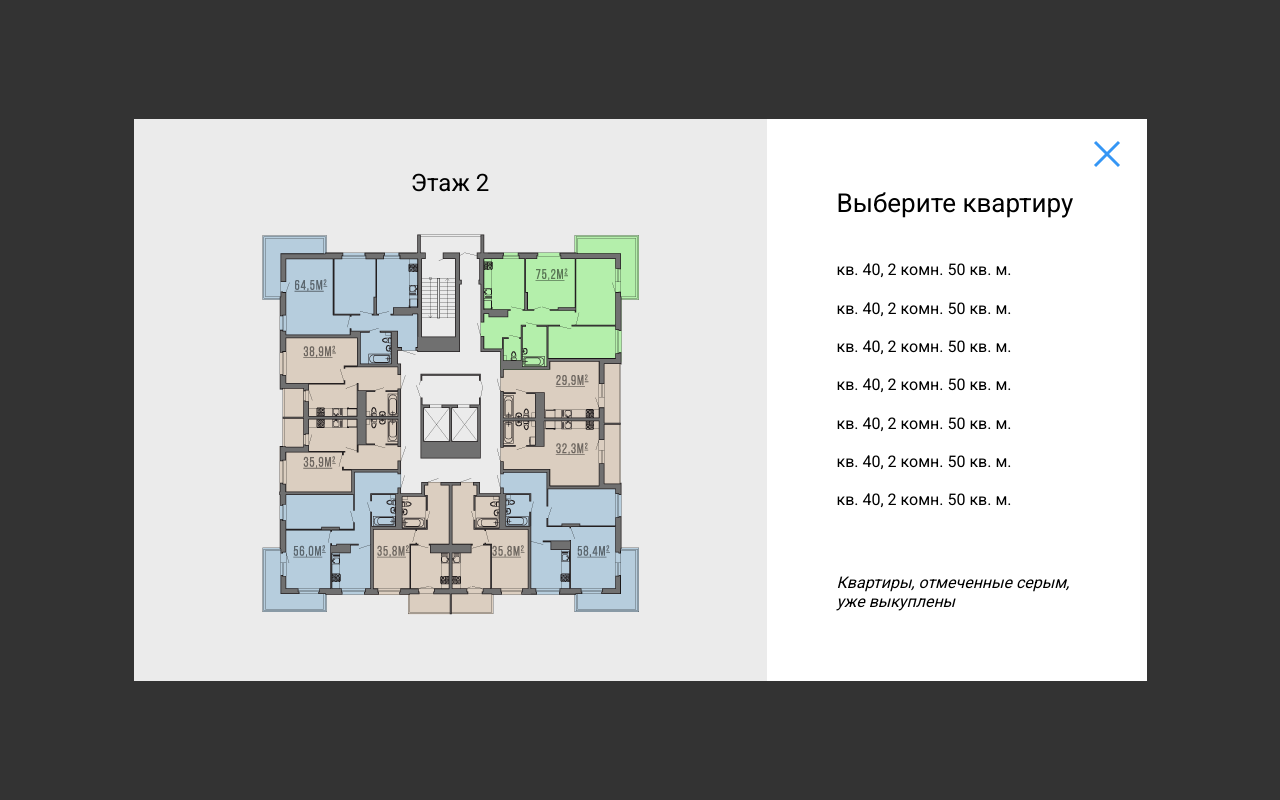
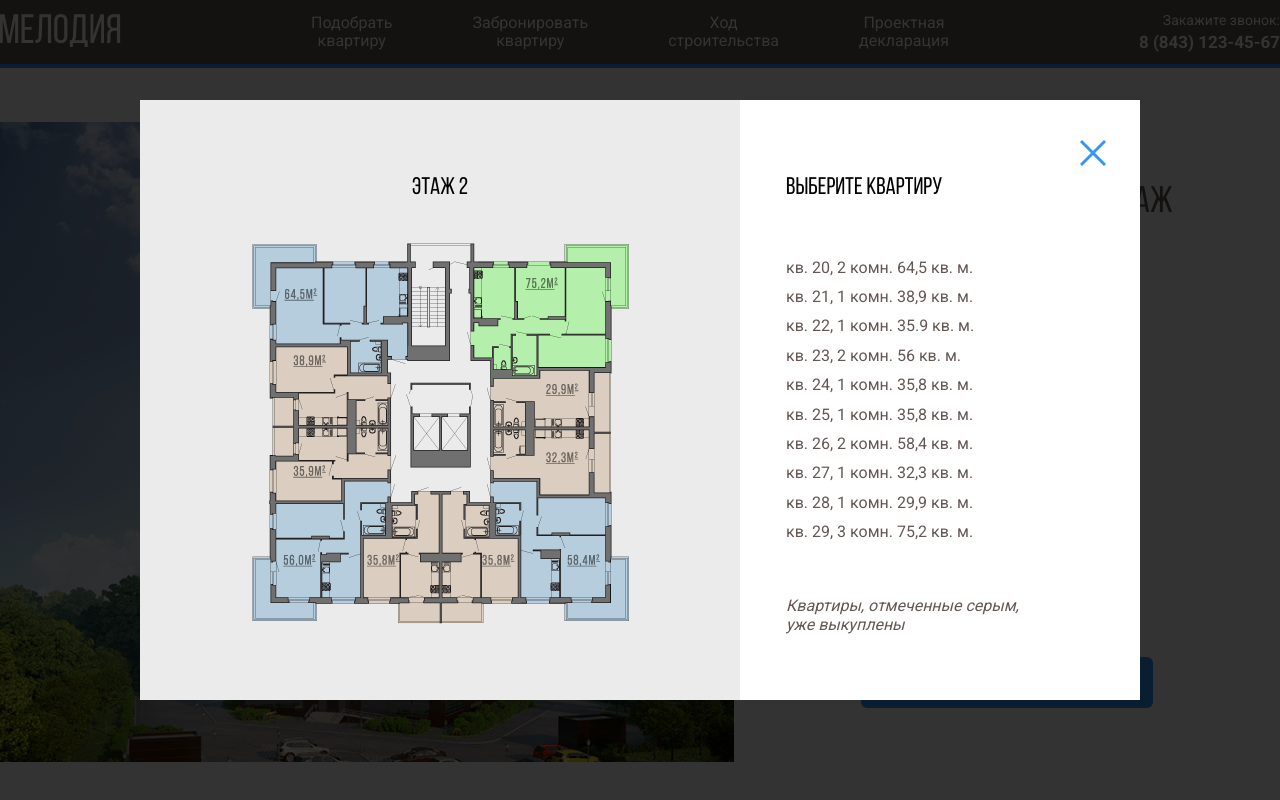
Before and after one commit to sergey-ilkov/melody, a plain HTML site: page index.html in a window 1280 px wide. Both pictures are taken after a click on the button "Смотреть квартиры на этаже". Shown: the top 800 px of the page. Drawn offline with nearby package versions, Linux system fonts and the light colour scheme.

Commit message:
Add files via upload

```diff
--- a/css/style.css
+++ b/css/style.css
@@ -187,68 +187,98 @@ path.current-floor {
 .footer__menu-list li a {
     color: #635854;
 }
-
+/* MODAL */
 .modal {
-    opacity: 0;
-    z-index: -10;
-
-    position: absolute;
+    position: fixed;
+    left: 0;
+    top: 0;
     width: 100%;
     height: 100%;
-    background-color: #333333;
+    background-color: rgba(0, 0, 0, 0.8);
     display: flex;
+    justify-content: center;
     align-items: center;
-    transition: all 0.3s;
+    opacity: 0;
+    transform: scale(0);
+    transition: opacity 0.2s;
 }
-.modal.modal-active {
+.is-open {
     opacity: 1;
-    z-index: 10;
+    transform: scale(1);
 }
-.modal__items {
+.modal-dialog {
+    max-width: 1000px;
+    min-height: 565px;
+    background: #fff;
+    flex-grow: 1;
     display: flex;
-    margin: auto;
+    position: relative;
+    opacity: 0;
+    transform: translateY(-10%);
+    transition: transform 0.2s opacity 0.2s;
+    transition-delay: 0.2s;
 }
-.modal__floor {
+.is-open > .modal-dialog {
+    opacity: 1;
+    transform: translateY(0);
+}
+.modal-image {
     background-color: #ebebeb;
-    padding: 50px 100px;
+    width: 60%;
+    text-align: center;
+    padding: 50px;
 }
-
-.modal__floor-title {
-    text-align: center;
+.flats path {
+    opacity: 0;
+    cursor: pointer;
+}
+.flats path:hover {
+    opacity: 1;
+}
+.flats path.current-flat {
+    opacity: 1;
+}
+.modal-title {
+    font-family: 'Bebas Neue', sans-serif;
+    font-weight: normal;
     font-size: 24px;
     line-height: 29px;
-    margin-bottom: 21px;
+    margin-bottom: 25px;
 }
-
-.modal__apartment {
-    padding: 70px;
-    background-color: #fff;
-    position: relative;
-    height: 100%;
-    display: flex;
-    flex-direction: column;
-    justify-content: space-between;
+.modal-info {
+    padding: 50px 46px;
+    width: 40%;
 }
-.modal__apartment-close {
+.flat-list {
+    margin-top: 55px;
+}
+.flat-item {
+    margin-bottom: 10px;
+}
+.flat-link {
+    font-size: 16px;
+    line-height: 19px;
+    color: #635854;
+}
+.flat-link:hover {
+    color: #3596f5;
+    text-decoration: underline;
+}
+.flat-link-hover {
+    color: #3596f5;
+    text-decoration: underline;
+}
+.modal-alert {
+    margin-top: 55px;
+    font-style: italic;
+    font-weight: normal;
+    font-size: 16px;
+    line-height: 19px;
+    color: #635854;
+}
+.modal-close-button {
     position: absolute;
-    top: 20px;
-    right: 20px;
+    right: 27px;
+    top: 38px;
     background-color: #fff;
 }
-.modal__apartment-title {
-    /* padding: 50px 127px 50px 46px; */
-    font-size: 26px;
-    line-height: 29px;
-}
-
-.modal__apartment-list li {
-    margin-bottom: 20px;
-    cursor: pointer;
-}
-.modal__apartment-text {
-    font-size: 16px;
-    line-height: 19px;
-    font-style: italic;
-    /* margin-left: 47px; */
-    max-width: 240px;
-}
--- a/index.html
+++ b/index.html
@@ -14,40 +14,6 @@
 </head>
 
 <body>
-    <section class="modal">
-        <div class="modal__items">
-            <div class="modal__item">
-                <div class="modal__floor">
-                    <div class="modal__floor-title">
-                        Этаж 7
-                    </div>
-                    <img src="img/floor.png" alt="" class="modal__floor-img">
-                </div>
-            </div>
-            <div class="modal__item">
-                <div class="modal__apartment">
-                    <button class="modal__apartment-close">
-                        <img class="modal__apartment-img" src="img/close.svg" alt="">
-                    </button>
-                    <div class="modal__apartment-title">Выберите квартиру</div>
-                    <ul class="modal__apartment-list">
-                        <li>кв. 40, 2 комн. 50 кв. м.</li>
-                        <li>кв. 40, 2 комн. 50 кв. м.</li>
-                        <li>кв. 40, 2 комн. 50 кв. м.</li>
-                        <li>кв. 40, 2 комн. 50 кв. м.</li>
-                        <li>кв. 40, 2 комн. 50 кв. м.</li>
-                        <li>кв. 40, 2 комн. 50 кв. м.</li>
-                        <li>кв. 40, 2 комн. 50 кв. м.</li>
-
-                    </ul>
-                    <div class="modal__apartment-text">Квартиры, отмеченные серым, уже выкуплены</div>
-                </div>
-            </div>
-        </div>
-
-
-    </section>
-    <!-- /.modal -->
 
     <header class="header">
         <div class="navbar">
@@ -145,6 +111,111 @@
     </main>
 
 
+
+
+
+    <section class="modal">
+        <div class="modal-dialog">
+            <button class="modal-close-button">
+                <svg width="28" height="28" viewBox="0 0 28 28" fill="none" xmlns="http://www.w3.org/2000/svg">
+                    <path d="M2 2L26 26" stroke="#3596F5" stroke-width="3" />
+                    <path d="M26 2L2 26" stroke="#3596F5" stroke-width="3" />
+                </svg>
+
+
+            </button>
+            <div class="modal-image">
+                <h3 class="modal-title">
+                    Этаж <span class="modal-counter">02</span>
+                </h3>
+
+                <svg class="flats" width="433" height="408" viewBox="0 0 433 408" fill="none"
+                    xmlns="http://www.w3.org/2000/svg" xmlns:xlink="http://www.w3.org/1999/xlink">
+                    <image id="image0" width="433" height="408" xlink:href="img/floor.png" />
+                    <path data-flat="40" d="M388 81V141H314V148H267.5V131H247V32.5H338.5V16H405V81H388Z" fill="#3595F6"
+                        fill-opacity="0.75" />
+                    <path data-flat="41" d="M314 148.5H268V200H367.5V205H387.5V141H314V148.5Z" fill="#3595F6"
+                        fill-opacity="0.75" />
+                    <path data-flat="42" d="M314.192 252.662H268V200H367.916V204.602H388V268H314.192V252.662Z"
+                        fill="#3595F6" fill-opacity="0.75" />
+                    <path data-flat="43" d="M314 253H268.5V309H295.5V376H340V393H405V328.5H388V268.5H314V253Z"
+                        fill="#3595F6" fill-opacity="0.75" />
+                    <path data-flat="44" d="M218 394.5V264H247.5V273.5H267.5V310.5H294.5V375H259.5V394.5H218Z"
+                        fill="#3595F6" fill-opacity="0.75" />
+                    <path data-flat="45" d="M217 394.5V264H187.5V273.5H167.5V310.5H140.5V375H175.5V394.5H217Z"
+                        fill="#3595F6" fill-opacity="0.75" />
+                    <path data-flat="46" d="M121 252H166.5V309H139.5V376H95V393H30V328.5H47V273.5H121V252Z"
+                        fill="#3595F6" fill-opacity="0.75" />
+                    <path data-flat="47" d="M119.5 273.5H46V198H167V250.822H119.5V273.5Z" fill="#3595F6"
+                        fill-opacity="0.75" />
+                    <path data-flat="48" d="M124.729 116H46V198H167V145.178H124.729V116Z" fill="#3595F6"
+                        fill-opacity="0.75" />
+                    <path data-flat="49" d="M46.5 81V115.5H125V144.5H164V131H184.5V32.5H93V16H28V81H46.5Z"
+                        fill="#3595F6" fill-opacity="0.75" />
+                </svg>
+
+
+
+            </div>
+            <div class=" modal-info">
+                <h3 class="modal-title">
+                    Выберите квартиру
+                </h3>
+                <ul class="flat-list">
+                    <li class="flat-item"><a href="#" class="flat-link" data-flat-link="40">кв. <span>40</span>, 2 комн.
+                            64,5
+                            кв.
+                            м.</a></li>
+                    <li class="flat-item"><a href="#" class="flat-link" data-flat-link="41">кв. <span>41</span>, 1 комн.
+                            38,9
+                            кв.
+                            м.</a></li>
+                    <li class="flat-item"><a href="#" class="flat-link" data-flat-link="42">кв. <span>42</span>, 1 комн.
+                            35.9
+                            кв.
+                            м.</a></li>
+                    <li class="flat-item"><a href="#" class="flat-link" data-flat-link="43">кв. <span>43</span>, 2 комн.
+                            56
+                            кв. м.</a>
+                    </li>
+                    <li class="flat-item"><a href="#" class="flat-link" data-flat-link="44">кв. <span>44</span>, 1 комн.
+                            35,8
+                            кв.
+                            м.</a></li>
+                    <li class="flat-item"><a href="#" class="flat-link" data-flat-link="45">кв. <span>45</span>, 1 комн.
+                            35,8
+                            кв.
+                            м.</a></li>
+                    <li class="flat-item"><a href="#" class="flat-link" data-flat-link="46">кв. <span>46</span>, 2 комн.
+                            58,4
+                            кв.
+                            м.</a></li>
+                    <li class="flat-item"><a href="#" class="flat-link" data-flat-link="47">кв. <span>47</span>, 1 комн.
+                            32,3
+                            кв.
+                            м.</a></li>
+                    <li class="flat-item"><a href="#" class="flat-link" data-flat-link="48">кв. <span>48</span>, 1 комн.
+                            29,9
+                            кв.
+                            м.</a></li>
+                    <li class="flat-item"><a href="#" class="flat-link" data-flat-link="49">кв. <span>49</span>, 3 комн.
+                            75,2
+                            кв.
+                            м.</a></li>
+                </ul>
+                <p class="modal-alert">
+                    Квартиры, отмеченные серым,<br> уже выкуплены
+                </p>
+
+            </div>
+        </div>
+
+    </section>
+    <!-- /.modal -->
+
+
+
+
     <footer class="footer">
         <div class="footer__items">
             <div class="footer__logo-contacts">
--- a/js/script.js
+++ b/js/script.js
@@ -4,11 +4,33 @@ $(document).ready(function () {
     var counterUp = $('.counter-up');
     var counterDown = $('.counter-down');
     var modal = $('.modal');
+    var modalCloseButton = $('.modal-close-button');
+    var buttonPrimery = $('.button-primery');
+    var flats = $('.flats path');
+    var flatList = $('.flat-list .flat-link');
+    var modalCounter = $('.modal-counter');
+
     floorPath.on('mouseover', function () {
         floorPath.removeClass('current-floor');
         currentFloor = $(this).attr('data');
         $('.counter').text(currentFloor);
     });
+    floorPath.on('click', toggleModal);
+    modalCloseButton.on('click', toggleModal);
+    buttonPrimery.on('click', toggleModal);
+
+    flats.on('mouseover', function () {
+        currentFlats = $(this).attr('data-flat');
+        flatList.removeClass('flat-link-hover');
+        $(`[data-flat-link=${currentFlats}]`).toggleClass('flat-link-hover');
+    });
+    flatList.on('mouseover', function () {
+        currentFlatList = $(this).attr('data-flat-link');
+        flatList.removeClass('flat-link-hover');
+        flats.removeClass('current-flat');
+        $(`[data-flat=${currentFlatList}]`).toggleClass('current-flat');
+    });
+
     counterUp.on('click', function () {
         if (currentFloor < 18) {
             currentFloor++;
@@ -33,21 +55,21 @@ $(document).ready(function () {
             $(`[data=${usCurrentFloor}]`).toggleClass('current-floor');
         }
     });
-
-    modal.on('click', function (e) {
-        if (
-            e.target.className == 'modal__apartment-img' ||
-            e.target.className == 'modal modal-active'
-        ) {
-            modal.removeClass('modal-active');
-        }
-    });
-    $('.button-primery').on('click', function () {
-        modal.addClass('modal-active');
-        $('.modal__floor-title').text('Этаж ' + currentFloor);
-    });
-    floorPath.on('click', function () {
-        modal.addClass('modal-active');
-        $('.modal__floor-title').text('Этаж ' + currentFloor);
-    });
+    function toggleModal() {
+        modal.toggleClass('is-open');
+        currentFloor = Number(currentFloor);
+        currentFloor = String(currentFloor);
+        modalCounter.text(currentFloor);
+        flats.removeClass('current-flat');
+        flatList.removeClass('flat-link-hover');
+        $.each(flats, function (el) {
+            newCurrentFlat = currentFloor + String(el);
+            $(this).attr('data-flat', newCurrentFlat);
+        });
+        $.each(flatList, function (el) {
+            newCurrentFlat = currentFloor + String(el);
+            $(this).attr('data-flat-link', newCurrentFlat);
+            $(this).children().text(newCurrentFlat);
+        });
+    }
 });
```
Also changed, not shown: img/floor-image.svg (added).
